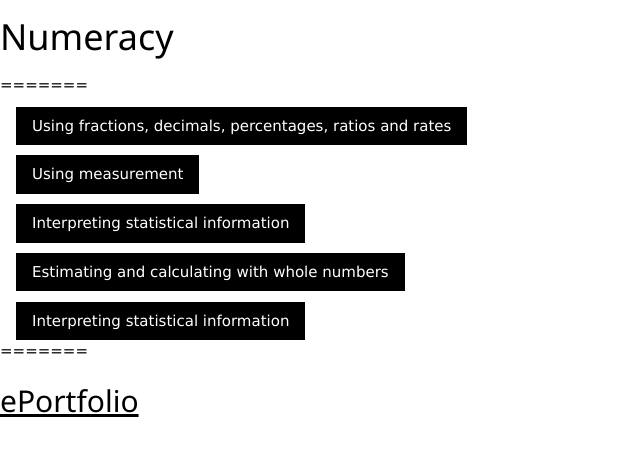
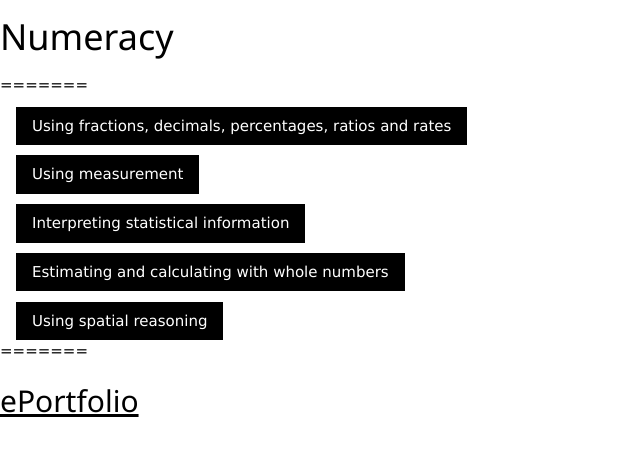
Before and after one commit to Luke-Bland/ePortfolio, a website: page Numeracy.html in a window 1280 px wide. Shown: the whole page, without its empty margins (0-640 px from the left). Drawn offline with nearby package versions, Linux system fonts and the light colour scheme.

Commit message:
5 (done)

```diff
--- a/Numeracy.html
+++ b/Numeracy.html
@@ -102,13 +102,13 @@
 
   <div class="w3-container">
     <h2></h2>
-    <button onclick="document.getElementById('id05').style.display='block'" class="w3-button w3-black">Interpreting statistical information</button>
+    <button onclick="document.getElementById('id05').style.display='block'" class="w3-button w3-black">Using spatial reasoning</button>
     <div id="id05" class="w3-modal">
       <div class="w3-modal-content">
         <div class="w3-container">
           <span onclick="document.getElementById('id05').style.display='none'" class="w3-button w3-display-topright">&times;</span>
-          <h3>Research Project Data Collection</h3>
-          <p>For my research project, I looked at how various ant species respond to the presence of oleic acid. I knew that at least one ant species used it to indicate the death of a colony member. To test the response of multiple species I created a template for a graph which displayed each species and their response over a three week period. I collected and inserted the data into the graph, however, the results were unexpected. At first glance, I could not see any patterns or reasoning behind the data. However, after looking through it for a while longer I was able to form some logical conclusions based on the graph. I was also able to use data collected by other people to support my conclusions.</p>
+          <h3>CHemistry Part 3</h3>
+          <p>Using spatial reasoning is another capability that has been improved from learning chemistry. Chemistry often involves complex and unintuitive topics and therefore requires the use of models. Depending on the type of model being used, they can range from being extremely accurate to extremely inaccurate, however, they are all useful for conveying specific concepts. Gaining an understanding of these models as well as their strengths and weaknesses in crucial to understanding chemistry as a whole. Most models in chemistry are diagrams such as atomic models, molecular models, process diagrams, etc. Many of these models are simple, however, they contain a lot of information if the viewer understands how to read them. The most common type of model other than a diagram is an equation. Most equations can appear to be difficult to understand at first, however, if have an understanding of the symbols, units and basic mathematics it is extremely useful.</p>
           <button style="margin: 10px 20px 20px 4px" onclick="document.getElementById('id05a').style.display='block'; document.getElementById('id05').style.display='none'" class="w3-button w3-black">Evidence</button>
               </div>
           </div>
```
